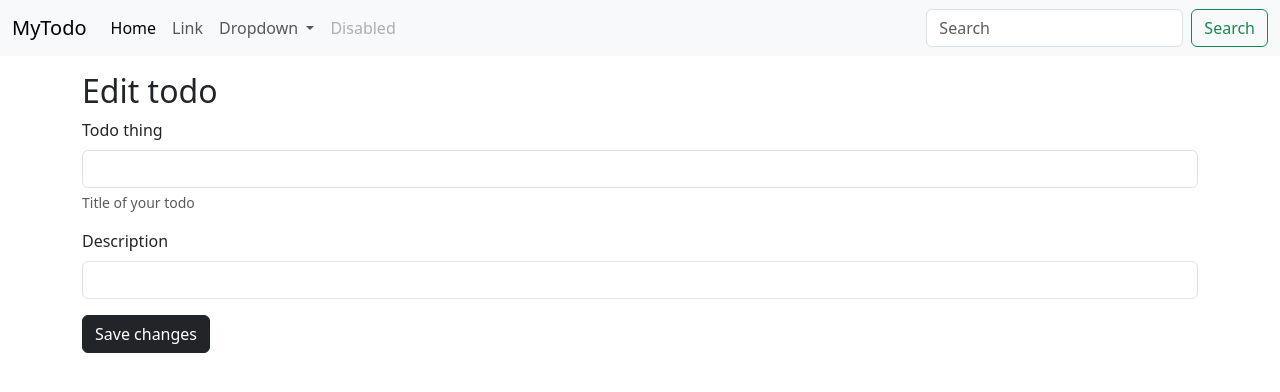
After one commit to jonash-chataut/py-coo, a Python web app: template flask/templates/update.html in a window 1280 px wide. The commit adds this page. Shown: the top 392 px of the page. Run offline with Jinja, Linux system fonts and the light colour scheme; the template is opened without the code that fills it, so the values that code supplies are empty.

Commit message:
Add edit button and connect to sqllite

```diff
--- /dev/null
+++ b/flask/templates/base.html
@@ -0,0 +1,76 @@
+<!DOCTYPE html>
+<html lang="en">
+  <head>
+    <meta charset="utf-8" />
+    <meta name="viewport" content="width=device-width, initial-scale=1" />
+    <title>{% block title %} {% endblock title %} - MyTodo</title>
+    <link
+      href="https://cdn.jsdelivr.net/npm/bootstrap@5.3.8/dist/css/bootstrap.min.css"
+      rel="stylesheet"
+      integrity="sha384-sRIl4kxILFvY47J16cr9ZwB07vP4J8+LH7qKQnuqkuIAvNWLzeN8tE5YBujZqJLB"
+      crossorigin="anonymous"
+    />
+  </head>
+  <body>
+    <nav class="navbar navbar-expand-lg bg-body-tertiary">
+      <div class="container-fluid">
+        <a class="navbar-brand" href="/">MyTodo</a>
+        <button
+          class="navbar-toggler"
+          type="button"
+          data-bs-toggle="collapse"
+          data-bs-target="#navbarSupportedContent"
+          aria-controls="navbarSupportedContent"
+          aria-expanded="false"
+          aria-label="Toggle navigation"
+        >
+          <span class="navbar-toggler-icon"></span>
+        </button>
+        <div class="collapse navbar-collapse" id="navbarSupportedContent">
+          <ul class="navbar-nav me-auto mb-2 mb-lg-0">
+            <li class="nav-item">
+              <a class="nav-link active" aria-current="page" href="#">Home</a>
+            </li>
+            <li class="nav-item">
+              <a class="nav-link" href="#">Link</a>
+            </li>
+            <li class="nav-item dropdown">
+              <a
+                class="nav-link dropdown-toggle"
+                href="#"
+                role="button"
+                data-bs-toggle="dropdown"
+                aria-expanded="false"
+              >
+                Dropdown
+              </a>
+              <ul class="dropdown-menu">
+                <li><a class="dropdown-item" href="#">Action</a></li>
+                <li><a class="dropdown-item" href="#">Another action</a></li>
+                <li><hr class="dropdown-divider" /></li>
+                <li>
+                  <a class="dropdown-item" href="#">Something else here</a>
+                </li>
+              </ul>
+            </li>
+            <li class="nav-item">
+              <a class="nav-link disabled" aria-disabled="true">Disabled</a>
+            </li>
+          </ul>
+          <form class="d-flex" role="search">
+            <input
+              class="form-control me-2"
+              type="search"
+              placeholder="Search"
+              aria-label="Search"
+            />
+            <button class="btn btn-outline-success" type="submit">
+              Search
+            </button>
+          </form>
+        </div>
+      </div>
+    </nav>
+    {% block body %} {% endblock body %}
+  </body>
+</html>
--- /dev/null
+++ b/flask/templates/update.html
@@ -0,0 +1,39 @@
+{% extends 'base.html' %} {% block title %} Update {% endblock title %} {% block
+body %}
+
+<div class="container my-3">
+  <h2>Edit todo</h2>
+  <form action="/update/{{todo_edits.sno}}" method="POST">
+    <div class="mb-3">
+      <label for="title" class="form-label">Todo thing</label>
+      <input
+        type="text"
+        class="form-control"
+        name="title"
+        id="title"
+        value="{{todo_edits.title}}"
+        aria-describedby="emailHelp"
+      />
+      <div id="emailHelp" class="form-text">Title of your todo</div>
+    </div>
+    <div class="mb-3">
+      <label for="desc" class="form-label">Description</label>
+      <input
+        type="text"
+        class="form-control"
+        name="desc"
+        id="desc"
+        value="{{todo_edits.desc}}"
+      />
+    </div>
+    <button type="submit" class="btn btn-dark">Save changes</button>
+  </form>
+</div>
+
+<script
+  src="https://cdn.jsdelivr.net/npm/bootstrap@5.3.8/dist/js/bootstrap.bundle.min.js"
+  integrity="sha384-FKyoEForCGlyvwx9Hj09JcYn3nv7wiPVlz7YYwJrWVcXK/BmnVDxM+D2scQbITxI"
+  crossorigin="anonymous"
+></script>
+
+{% endblock body %}
```
Also changed, not shown: flask/app.py (+17 -6 lines), flask/templates/index.html (+7 -75 lines), flask/instance/todolist.db.
